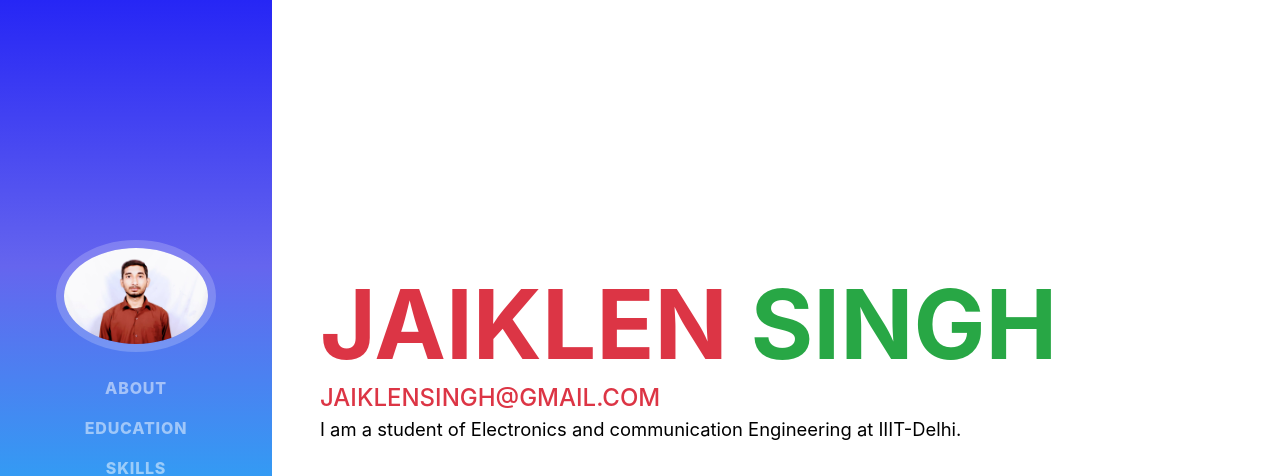
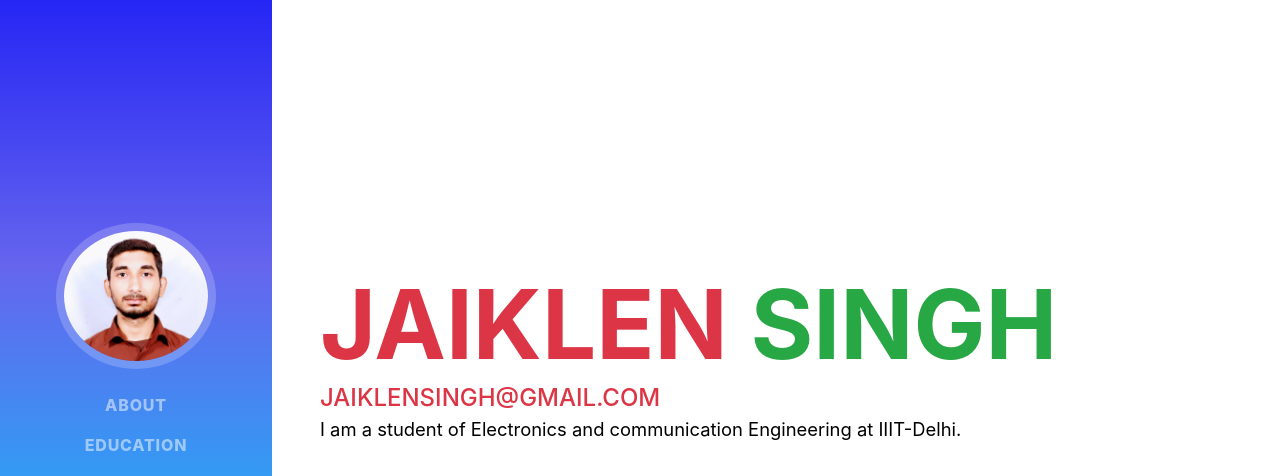
Before and after one commit to jaiklen/Portfolio, a plain HTML site: page index.html in a window 1280 px wide. Shown: the top 476 px of the page. Drawn offline with nearby package versions, Linux system fonts and the light colour scheme; a web font is replaced by a local one.

Commit message:
Update index.html

```diff
--- a/index.html
+++ b/index.html
@@ -27,7 +27,7 @@
         <a class="navbar-brand js-scroll-trigger" href="#page-top">
             <span class="d-block d-lg-none">Jaiklen Singh</span>
             <span class="d-none d-lg-block"><img class="img-fluid img-profile rounded-circle mx-auto mb-2"
-                    src="assets/img/Jaiklen_profile_1.jpeg" alt="img-profile" /></span>
+                    src="assets/img/Jaiklen_profile_2.jpeg" alt="img-profile" /></span>
         </a>
         <button class="navbar-toggler" type="button" data-toggle="collapse" data-target="#navbarSupportedContent"
             aria-controls="navbarSupportedContent" aria-expanded="false" aria-label="Toggle navigation"><span
```
